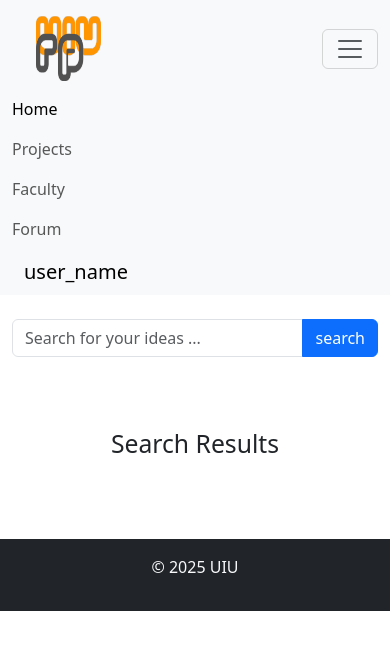
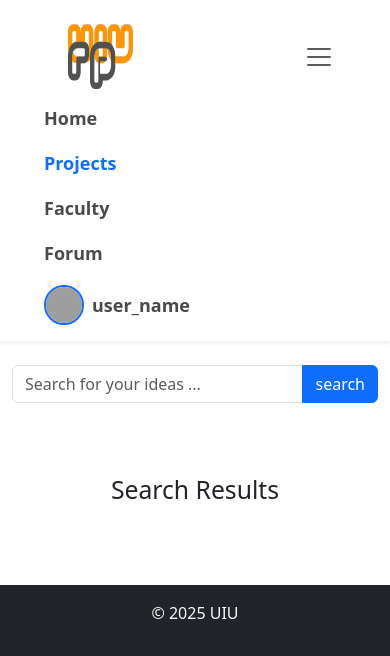
Before and after one commit to syed-nafis/uiurp, a PHP site: page /Research_page.php in a window 390 px wide, after a click that opens the changed part. Shown: the top 656 px of the page. Run offline with PHP 8.4, Linux system fonts and the light colour scheme; grey boxes are pictures that could not be loaded.

Commit message:
Navigation bar style
Features:
1. Responsive Design (Mobile & Desktop)
2.Dynamic Active Link Highlighting
3.User Profile Section with Avatar
4.Clean & Modern Hover Effects
5.Custom Styling with External CSS

```diff
--- /dev/null
+++ b/Style/navbar_style.css
@@ -0,0 +1,76 @@
+/* Navbar Styling */
+.navbar {
+    padding: 1rem 2rem;
+    transition: all 0.3s ease;
+}
+
+/* Logo Hover Effect */
+.navbar-brand img {
+    transition: transform 0.3s ease;
+}
+
+.navbar-brand img:hover {
+    transform: scale(1.1);
+}
+
+/* Nav Links Styling */
+.navbar .nav-link {
+    font-size: 18px;
+    color: #4A4A4A;
+    position: relative;
+    transition: color 0.3s ease;
+}
+
+.navbar .nav-link:hover {
+    color: #0d6efd;
+}
+
+/* Active Link Highlight */
+.navbar .nav-link.active {
+    color: #0d6efd;
+    font-weight: bold;
+}
+
+/* Add underline on hover */
+.navbar .nav-link::after {
+    content: "";
+    display: block;
+    width: 0;
+    height: 2px;
+    background: #0d6efd;
+    transition: width 0.3s ease;
+}
+
+.navbar .nav-link:hover::after {
+    width: 100%;
+}
+
+.user-name {
+    font-size: 18px;
+    color: #4A4A4A;
+    transition: color 0.3s ease;
+}
+
+.user-name:hover {
+    color: #0d6efd;
+}
+
+/* User Avatar */
+.navbar .rounded-circle {
+    border: 2px solid #0d6efd;
+    transition: transform 0.3s ease;
+}
+
+.navbar .rounded-circle:hover {
+    transform: scale(1.1);
+}
+
+/* Mobile Menu */
+.navbar-toggler {
+    border: none;
+    outline: none;
+}
+
+.navbar-toggler:focus {
+    box-shadow: none;
+}
--- a/navbar.php
+++ b/navbar.php
@@ -1,33 +1,41 @@
-<nav class="navbar navbar-expand-lg navbar-light bg-light">
+<nav class="navbar navbar-expand-lg navbar-light bg-white shadow-sm">
     <div class="container-fluid">
+        <link rel="stylesheet" href="Style/navbar_style.css">
+
+        <!-- Logo -->
         <a class="navbar-brand ps-4 p-2" href="index.php">
-            <img src="resources/UIURP.png" alt="" height="65px" width="65px">
+            <img src="resources/UIURP.png" alt="UIURP Logo" height="65px" width="65px">
         </a>
+
+        <!-- Mobile Toggle Button -->
         <button class="navbar-toggler" type="button" data-bs-toggle="collapse" data-bs-target="#navbarText" aria-controls="navbarText" aria-expanded="false" aria-label="Toggle navigation">
             <span class="navbar-toggler-icon"></span>
         </button>
+
+        <!-- Navbar Links -->
         <div class="collapse navbar-collapse" id="navbarText">
             <ul class="navbar-nav mx-auto mb-2 mb-lg-0">
                 <li class="nav-item me-5">
-                    <a class="nav-link active" aria-current="page" href="index.php">Home</a>
+                    <a class="nav-link fw-semibold <?= basename($_SERVER['PHP_SELF']) == 'index.php' ? 'active' : ''; ?>" href="index.php">Home</a>
                 </li>
                 <li class="nav-item me-5">
-                    <a class="nav-link" href="Research_page.php">Projects</a>
+                    <a class="nav-link fw-semibold <?= basename($_SERVER['PHP_SELF']) == 'Research_page.php' ? 'active' : ''; ?>" href="Research_page.php">Projects</a>
                 </li>
                 <li class="nav-item me-5">
-                    <a class="nav-link" href="Faculty_Page.php">Faculty</a>
+                    <a class="nav-link fw-semibold <?= basename($_SERVER['PHP_SELF']) == 'Faculty_Page.php' ? 'active' : ''; ?>" href="Faculty_Page.php">Faculty</a>
                 </li>
                 <li class="nav-item me-5">
-                    <a class="nav-link" href="#">Forum</a>
+                    <a class="nav-link fw-semibold" href="#">Forum</a>
                 </li>
             </ul>
-            <span class="">
-                <div class="container-fluid">
-                    <a class="navbar-brand" href="Student_Profile.php">
-                        user_name
-                    </a>
-                </div>
-            </span>
+
+            <!-- User Profile -->
+            <div class="d-flex align-items-center">
+                <a href="Student_Profile.php" class="nav-link d-flex align-items-center fw-semibold">
+                    <img src="resources/user_avatar.png" alt="User Avatar" class="rounded-circle me-2" width="40" height="40">
+                    <span class="user-name">user_name</span>
+                </a>
+            </div>
         </div>
     </div>
 </nav>
```
